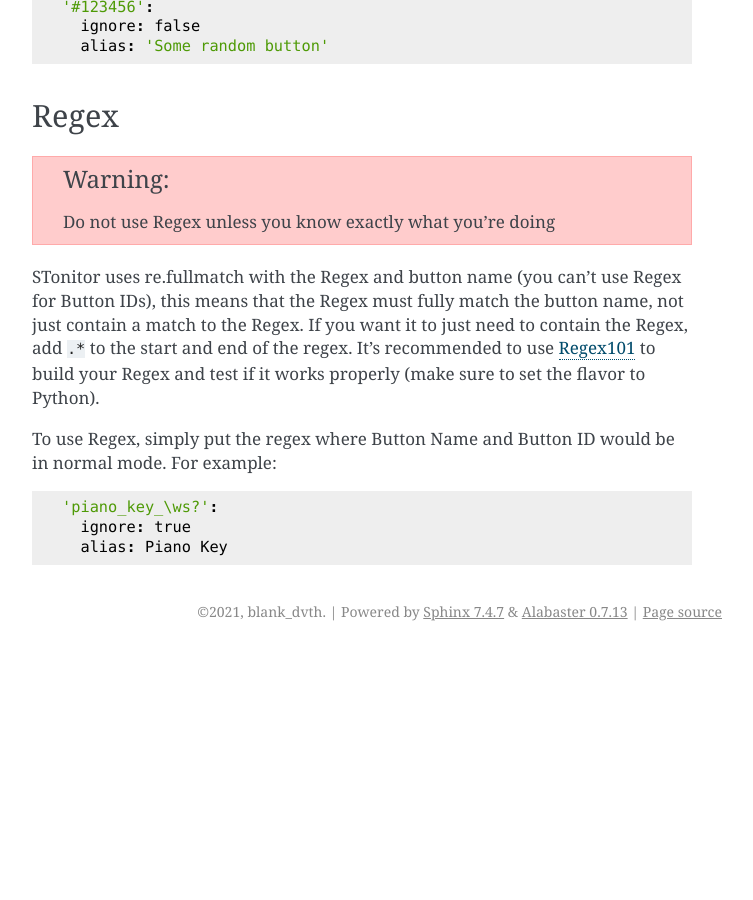
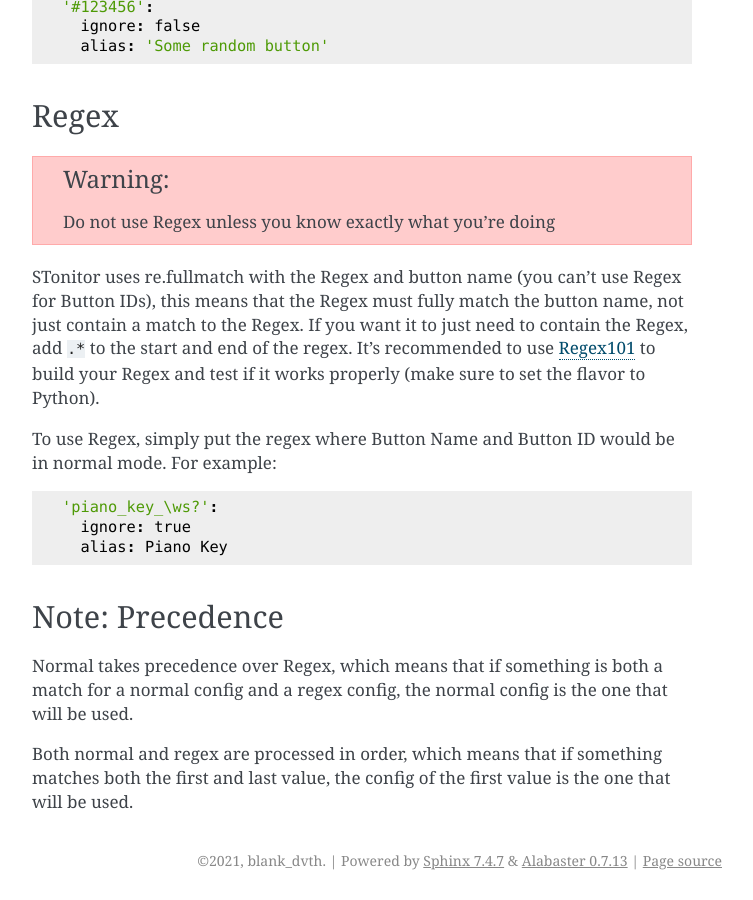
Before and after one commit to BLANK-TH/TSonitor, a Sphinx documentation site: the page built from docs/source/buttons.rst, in a window 1280 px wide and 900 px high, scrolled down 1631 px. Shown: the whole window, without its empty margins (388-1141 px from the left). Built offline with Sphinx 7.4.7, drawn with Linux system fonts in a browser that asks for light colours; before the commit the page ends 2282 px from its top, so only the background shows below that.

Commit message:
add precendence note

```diff
--- a/docs/source/buttons.rst
+++ b/docs/source/buttons.rst
@@ -84,3 +84,11 @@ To use Regex, simply put the regex where Button Name and Button ID would be in n
     'piano_key_\ws?':
       ignore: true
       alias: Piano Key
+
+Note: Precedence
+------------------
+Normal takes precedence over Regex, which means that if something is both a match for a normal config and a regex
+config, the normal config is the one that will be used.
+
+Both normal and regex are processed in order, which means that if something matches both the first and last value, the
+config of the first value is the one that will be used.
```
